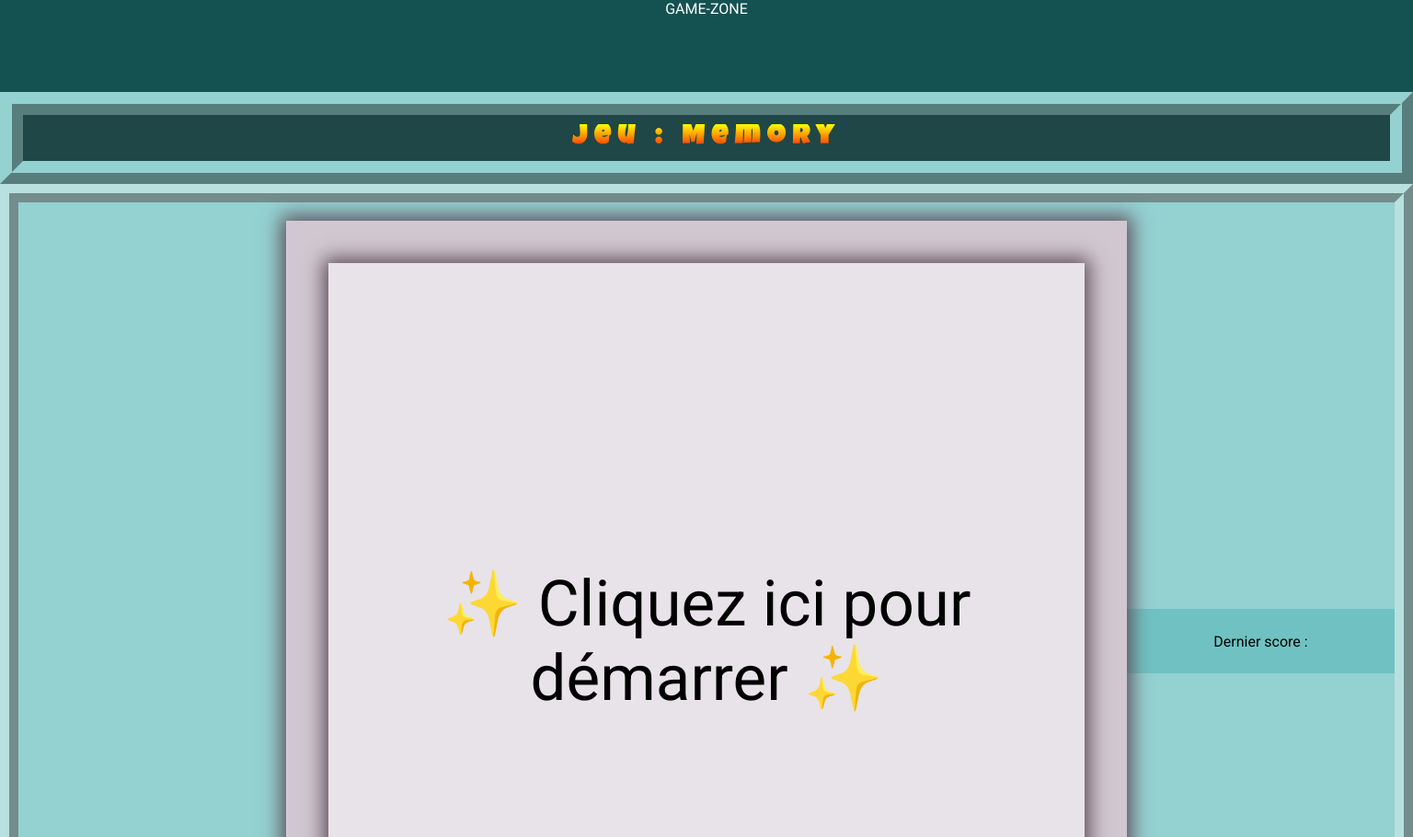
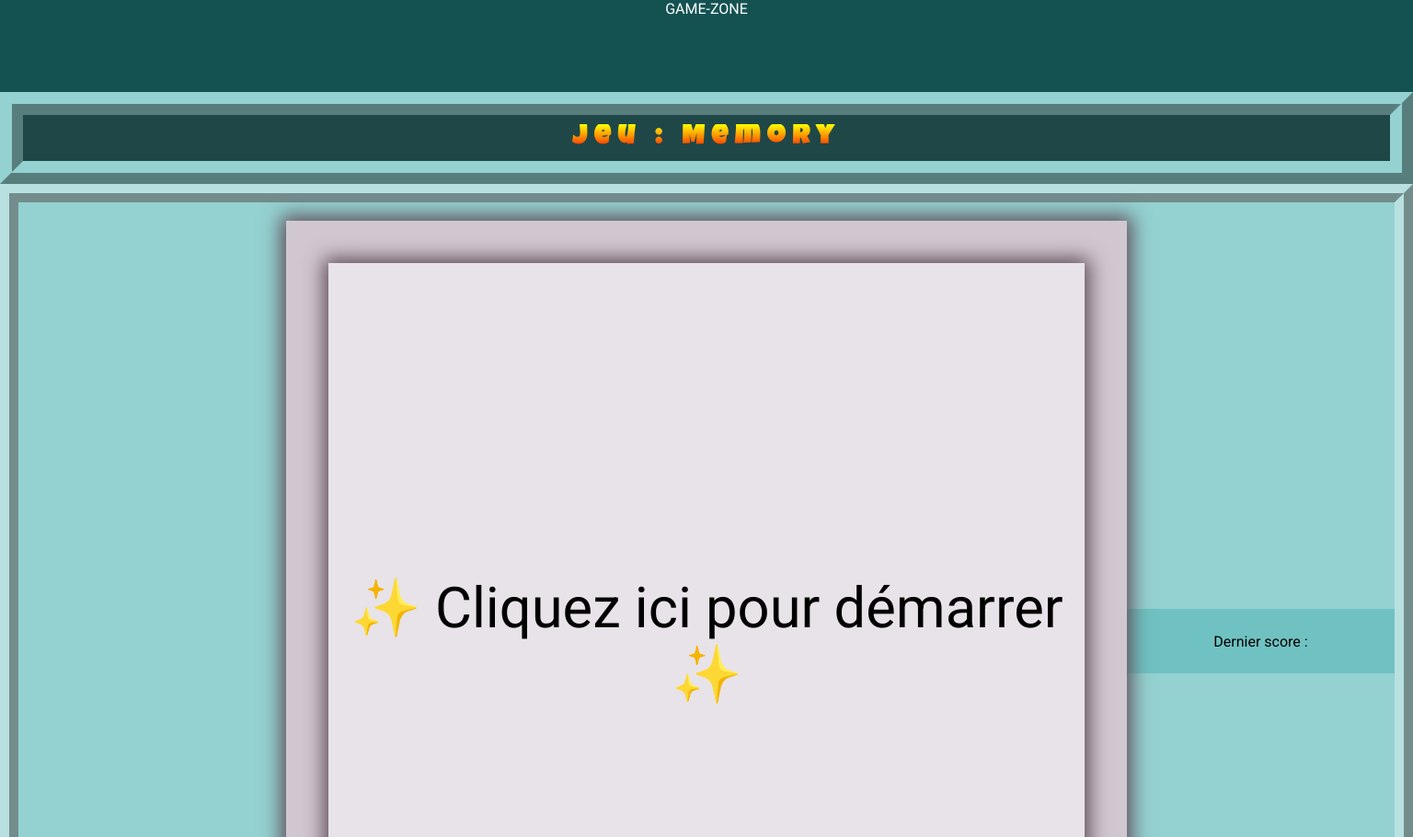
Before and after one commit to Kaak99/memory-ka1, a plain HTML site: page index.html in a window 1536 px wide. Shown: the top 910 px of the page at 92% size. Drawn offline with Linux system fonts and the light colour scheme.

Commit message:
minor change csss

```diff
--- a/style.css
+++ b/style.css
@@ -262,7 +262,7 @@ border: solid red 2px;*/
   box-shadow: 0px 0px 20px 5px hsla(325, 11%, 55%,1);
 } */
 .messageBoard{
-  font-size: 4.5vw;
+  font-size: 4.2vw;
   text-align: center;
 }
 
@@ -358,6 +358,9 @@ background:radial-gradient(circle, hsla(180, 60%, 60%, 1), hsla(180, 60%, 20%, 1
   }
   .startButton{
     padding: 20px;
+  }
+  .messageBoard{
+    font-size: 4vw;
   }
 }
 
```
